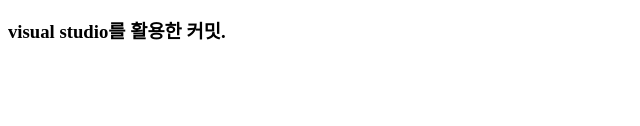
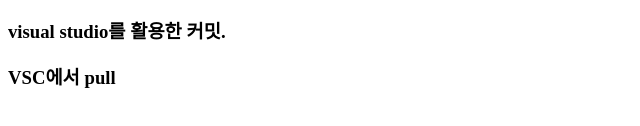
Before and after one commit to changholee2010/html, a plain HTML site: page index.html in a window 1280 px wide. Shown: the part 140-266 px from the top of the page, without its empty margins (0-640 px from the left). Drawn offline with Linux system fonts and the light colour scheme.

Commit message:
Update index.html

```diff
--- a/index.html
+++ b/index.html
@@ -12,5 +12,6 @@
   <!-- 원격에서 수정한 내용 -->
   <h3>원격에서 수정함.</h3>
   <h3>visual studio를 활용한 커밋.</h3>
+  <h3>VSC에서 pull</h3>
 </body>
 </html>
```
